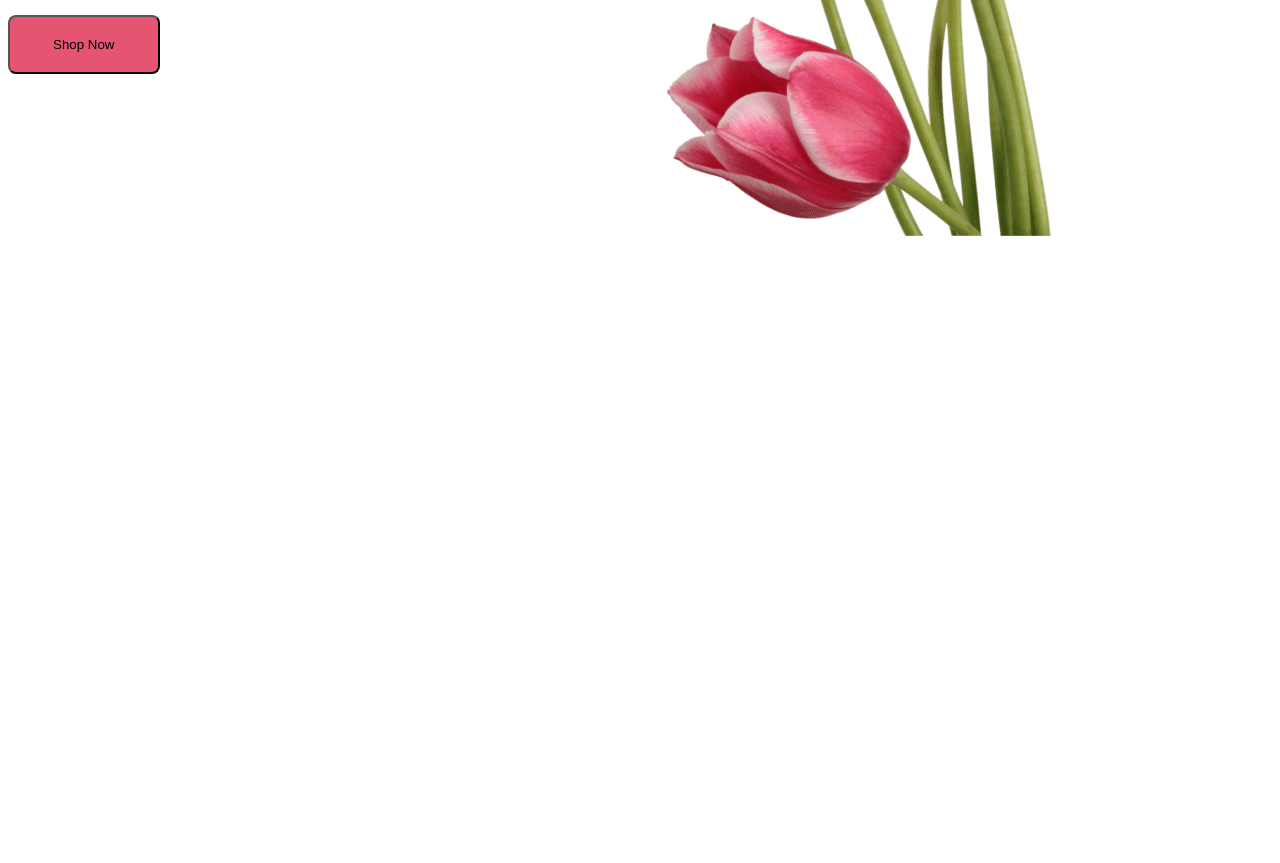
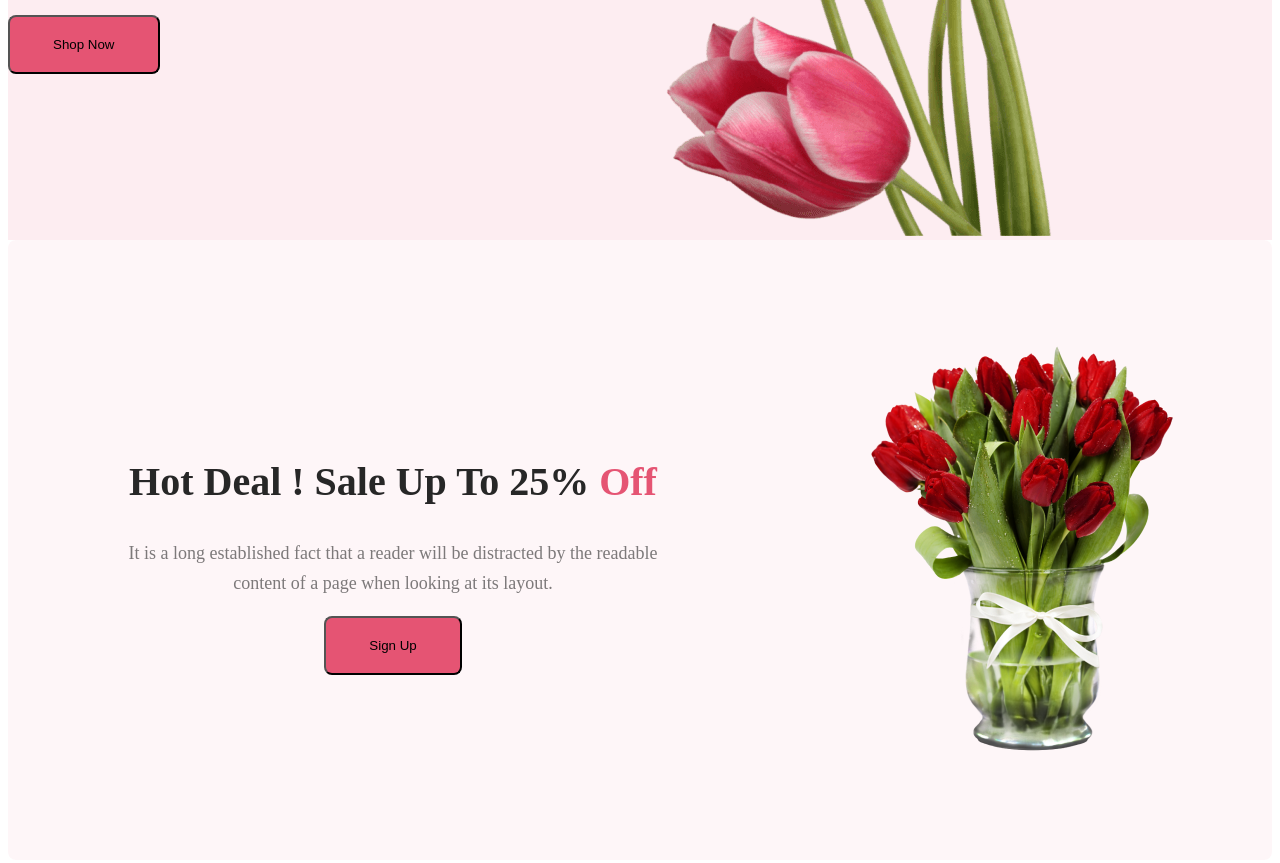
Before and after one commit to Tahsin1111/first-assignment, a plain HTML site: page index.html in a window 1280 px wide. Shown: the part 572-1435 px from the top of the page. Before the commit the page ends 816 px from the top, so only its background shows below. Drawn offline with Linux system fonts and the light colour scheme.

Commit message:
creating offe section

```diff
--- a/index.html
+++ b/index.html
@@ -9,21 +9,39 @@
 </head>
 
 <body>
-    <header class="header">
+    <header >
+        <div class="header">
         <div class="start">
             <div class="left-part">
                 <h1 class="title">Let's make <br> beautiful flowers a <br> part of your life.</h1>
-                <p class="title-description">It is a long established fact that a reader will be distracted by the readable <br> content of a page when
+                <p class="title-description">It is a long established fact that a reader will be distracted by the
+                    readable <br> content of a page when
                     looking at its layout. The point of using Lorem Ipsum is <br> that it has a more-or-less normal
                     distribution of letters.</p>
-                    <button class="primary-btn">Shop Now</button>
-            </div  >
-           <div class="image">
-            <img  src="images/Flower Asset/pngwing 10.png" alt="">
+                <button class="primary-btn">Shop Now</button>
+            </div>
+            <div class="image">
+            <img src="images/Flower Asset/pngwing 10.png" alt="">
+            </div>
         </div>
-    </div>
+        </div>
     </header>
-    <main></main>
+    <main>
+        <section class="offer">
+            <div class="writing-part">
+                <h1 class="offer-title">Hot Deal ! Sale Up To 25% <span id="line-color">Off</span></h1>
+                <p class="offer-description">It is a long established fact that a reader will be distracted by the readable <br> content of a page when
+                    looking at its layout.</p>
+                    <button class="primary-btn">Sign Up</button>
+
+            </div>
+            <div class="offer-image">
+                <img src="images/Flower Asset/pngwing 8.png" alt="">
+            </div>
+
+        </section>
+
+    </main>
     <footer></footer>
 </body>
 
--- a/styles/styles.css
+++ b/styles/styles.css
@@ -1,13 +1,8 @@
 .header{
-  height: 100vh;
 
+  background: rgba(229, 84, 115, 0.10);
 }
-.image{
-    width: 635px;
-    height: 800px;
 
-
-}
 .start{
     display: flex;
     justify-content:  space-around;
@@ -15,6 +10,7 @@
 .primary-btn{
     border-radius: 8px;
     background: #E55473;
+    border-color: none;
 
 padding: 20px 43px;
 
@@ -36,3 +32,44 @@ font-size: 18px;
 font-weight: 400;
 line-height: 30px;
 }
+.offer{
+    display: flex;
+
+   align-items: center;
+   justify-content: space-around;
+
+height: 620px;
+border-radius: 8px;
+background: rgba(229, 84, 115, 0.05);
+}
+.offer-title{
+    color: #272727;
+
+font-size: 40px;
+font-style: normal;
+font-weight: 800;
+
+}
+.offer-description{
+
+width: 594px;
+flex-direction: column;
+color: rgba(39, 39, 39, 0.60);
+text-align: center;
+
+font-size: 18px;
+
+font-weight: 400;
+line-height: 30px;
+
+}
+.offer-image{
+    width: 318px;
+height: 420px;
+}
+#line-color{
+   color: #E55473;
+}
+.writing-part{
+    text-align: center;
+}
```
